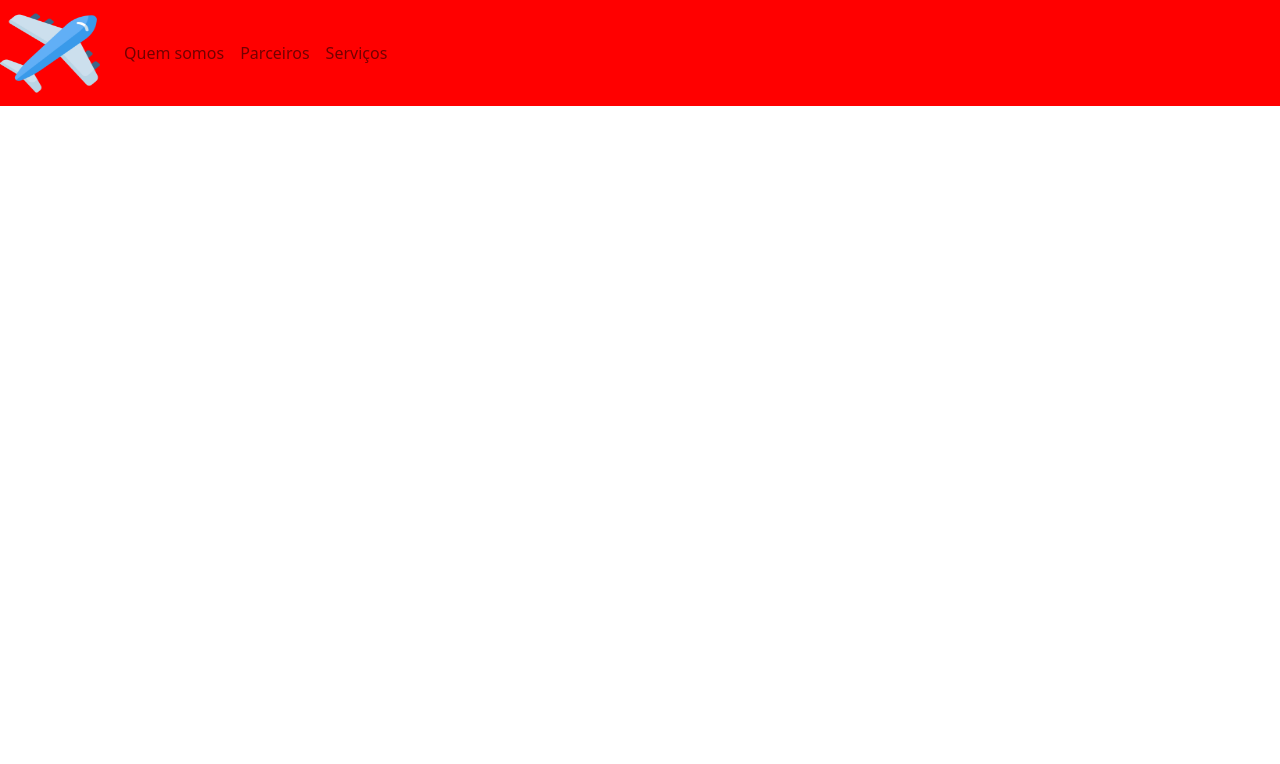
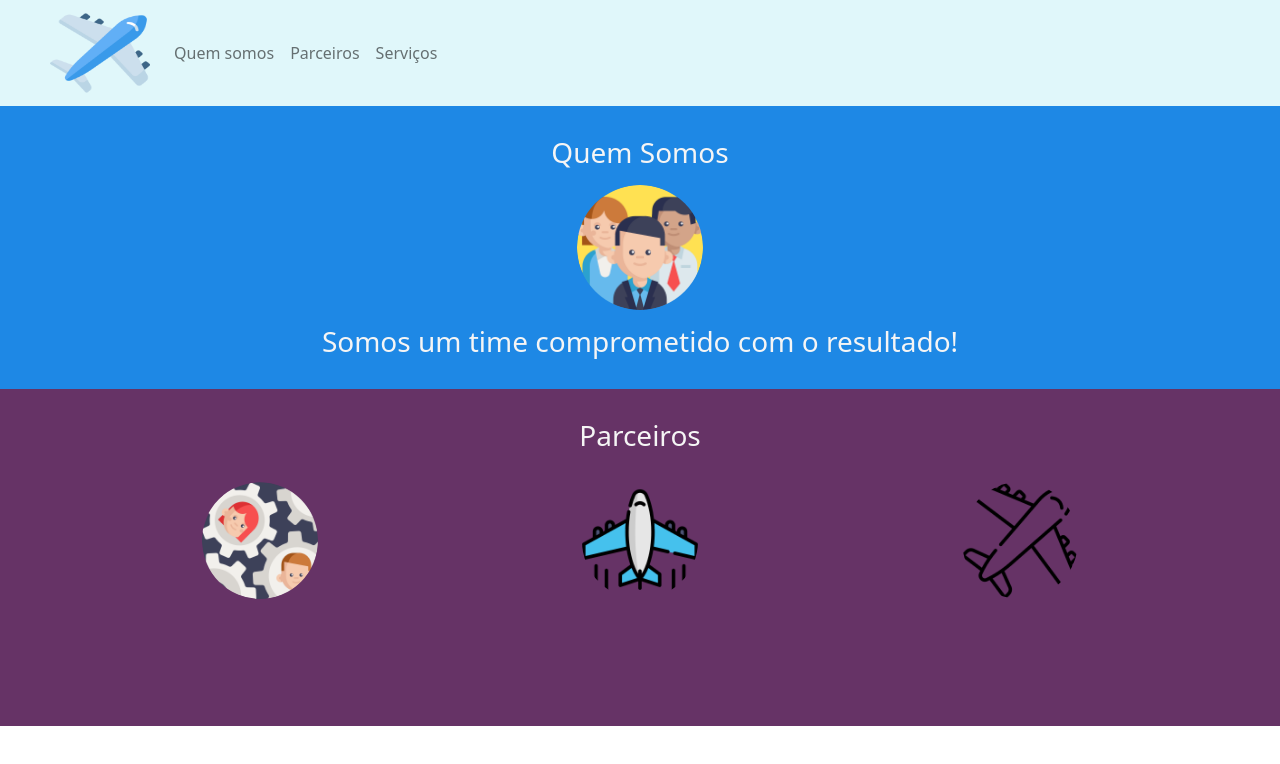
Before and after one commit to joaumsud/dio-inter-front-end, a plain HTML site: page aula_bootstrap/index.html in a window 1280 px wide. Drawn offline with Linux system fonts and the light colour scheme.

Commit message:
Adicionando imagem as colunas

```diff
--- a/aula_bootstrap/css/style.css
+++ b/aula_bootstrap/css/style.css
@@ -1,3 +1,47 @@
+body{
+    font: 20px, 'Arial Serif', 'Verdana';
+    color: whitesmoke;
+
+}
 .navbar{
-    background-color: red;
+    background-color: #e0f7fa;
+
+
 }
+
+.logo{
+    margin-left: 50px ;
+    margin-bottom: 0;
+}
+
+.quem-somos{
+    background-color: #1e88e5;
+    max-height: auto;
+}
+.parceiros{
+    background-color:  #663366;
+    margin: 0;
+    padding: 0;
+    max-height: auto;
+}
+.img-parceiro{
+    max-height: 60%;
+    max-width: 60%;
+    margin:15px;
+    padding: 15px;
+    justify-content: center;
+}
+
+.margin {
+    padding-top: 30px;
+    padding-bottom: 30px;
+}
+h3{
+    padding: 0;
+    margin: 0;
+}
+.img-redonda{
+    width: 10%;
+    height: 10%;
+    margin:15px;
+}
--- a/aula_bootstrap/index.html
+++ b/aula_bootstrap/index.html
@@ -11,7 +11,7 @@
 <body>
     <nav class="navbar navbar-expand-lg navbar-light">
         <a class="navbar-brand " href="#">
-            <img src="image/plane_diagonal_sb.png" width="100" height="80" alt="Avião desenho">
+            <img class="logo" src="image/plane_diagonal_sb.png" width="100" height="80" alt="Avião desenho">
         </a>
         <div class="collapse navbar-collapse">
             <ul class="navbar-nav">
@@ -27,5 +27,33 @@
             </ul>
         </div>
     </nav>
+    <section id="quem-somos">
+        <div class="container-fluid quem-somos text-center margin">
+            <h3>Quem Somos</h3>
+            <img src="./image/teamwork.png" class="rounded-circle img-redonda">
+            <h3>Somos um time comprometido com o resultado!</h3>
+        </div>
+    </section>
+    <section id="parceiros">
+        <div class="container-fluid parceiros text-center margin">
+            <h3>Parceiros</h3>
+            <div class="container ">
+                <div class="row ">
+                    <div class="col-lg-4 ">
+                        <img src="./image/parceiros.png" class="rounded-circle img-parceiro">
+                    </div>
+                    <div class="col-lg-4 ">
+                        <img src="./image/plane_cima.png" class="rounded-circle img-parceiro">
+                    </div>
+                    <div class="col-lg-4 ">
+                        <img src="./image/plane_diagonal_sc.png" class="rounded-circle img-parceiro">
+                    </div>
+
+                </div>
+
+            </div>
+
+        </div>
+    </section>
 </body>
 </html>
```
Also changed, not shown: aula_bootstrap/image/parceiros.png (added), aula_bootstrap/image/teamwork.png (added).
